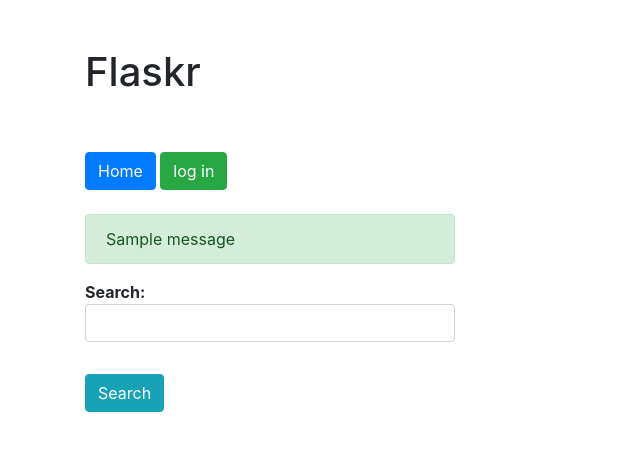
After one commit to Zeryllium/ECE444-F2020-Lab6, a Flask app: page /search/ in a window 1280 px wide. The commit adds this page. Shown: the top 451 px of the page, without its empty margins (0-640 px from the left). Run offline with Flask 2, Linux system fonts and the light colour scheme; one stand-in notice (Sample message) is shown; some libraries are stand-ins or nearby versions.

Commit message:
[Lab 6] Added search functionality for posts

```diff
--- a/project/app.py
+++ b/project/app.py
@@ -84,5 +84,14 @@ def delete_entry(post_id):
     return jsonify(result)
 
 
+@app.route('/search/', methods=['GET'])
+def search():
+    query = request.args.get("query")
+    entries = db.session.query(models.Post)
+    if query:
+        return render_template('search.html', entries=entries, query=query)
+    return render_template('search.html')
+
+
 if __name__ == "__main__":
     app.run()
--- a/project/templates/index.html
+++ b/project/templates/index.html
@@ -12,6 +12,7 @@
         <div class="container">
             <br /><br />
             <h1>Flaskr</h1>
+            <a class="btn btn-info" role="button" href="{{ url_for('search') }}">Search</a>
             <br /><br />
 
             {% if not session.logged_in %}
--- /dev/null
+++ b/project/templates/search.html
@@ -0,0 +1,65 @@
+<!DOCTYPE html>
+<html>
+    <head>
+        <title>Flaskr</title>
+        <link
+                rel="stylesheet"
+                type="text/css"
+                href="https://stackpath.bootstrapcdn.com/bootstrap/4.5.2/css/bootstrap.min.css"
+        />
+    </head>
+    <body>
+        <div class="container">
+            <br /><br />
+            <h1>Flaskr</h1>
+            <br /><br />
+
+            <a class="btn btn-primary" role="button" href="{{ url_for('index') }}">
+                Home
+            </a>
+
+            {% if not session.logged_in %}
+            <a class="btn btn-success" role="button" href="{{ url_for('login') }}"
+            >log in</a
+            >
+            {% else %}
+            <a class="btn btn-warning" role="button" href="{{ url_for('logout') }}"
+            >log out</a
+            >
+            {% endif %}
+
+            <br /><br />
+
+            {% for message in get_flashed_messages() %}
+            <div class="flash alert alert-success col-sm-4" role="success">
+                {{ message }}
+            </div>
+            {% endfor %}
+
+            <form action="{{ url_for('search') }}" method="get" class="from-group">
+                <dl>
+                    <dt>Search:</dt>
+                    <dd>
+                        <input type="text" name="query" class="form-control col-sm-4" />
+                    </dd>
+                    <br />
+                    <dd><input type="submit" class="btn btn-info" value="Search" /></dd>
+                </dl>
+            </form>
+
+            <ul class="entries">
+                {% for entry in entries %} {% if query.lower() in entry.title.lower() or
+                query.lower() in entry.text.lower() %}
+                <li class="entry">
+                    <h2 id="{{ entry.post_id }}">{{ entry.title }}</h2>
+                    {{ entry.text|safe }}
+                </li>
+                {% endif %} {% endfor %}
+            </ul>
+        </div>
+        <script
+                type="text/javascript"
+                src="{{url_for('static', filename='main.js') }}"
+        ></script>
+    </body>
+</html>
```
Also changed, not shown: tests/app_test.py (+19 -0 lines), project/flaskr.db.
